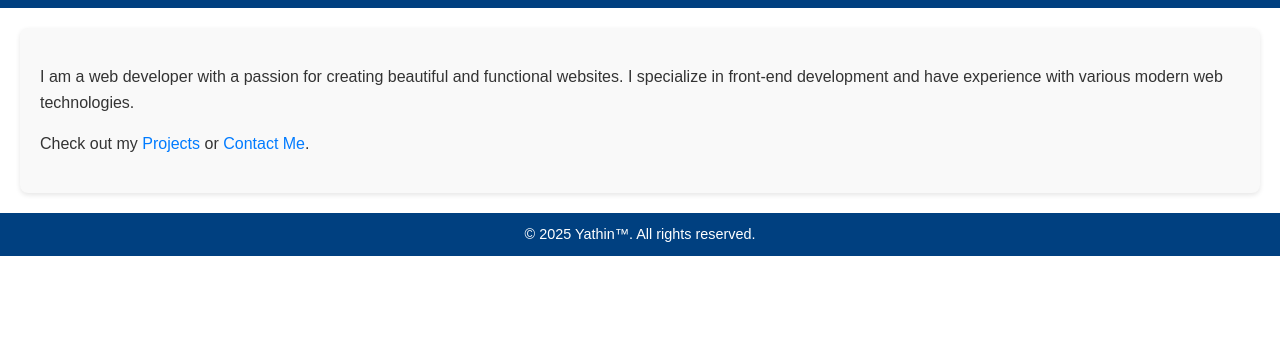
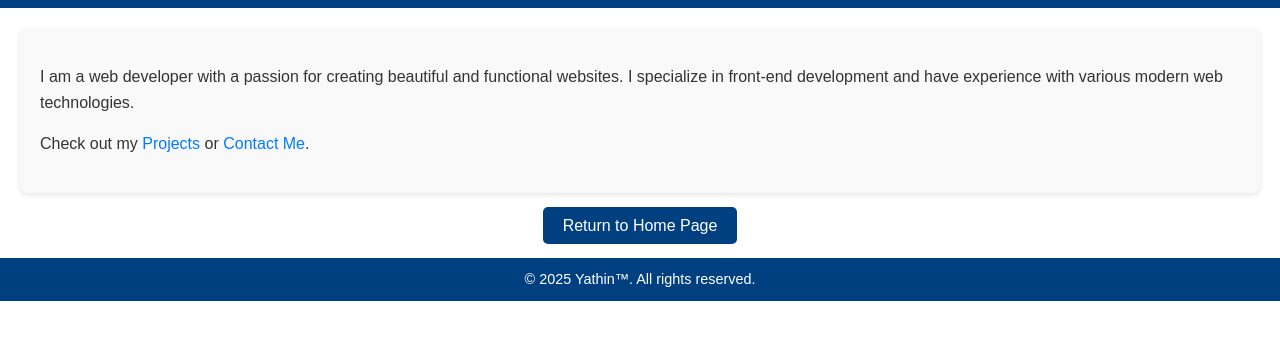
Before and after one commit to yathin51/yathinks.github.io, a plain HTML site: page about.html in a window 1280 px wide. Shown: the part 96-436 px from the top of the page. Drawn offline with Linux system fonts and the light colour scheme.

Commit message:
update return page everywhere

```diff
--- a/about.html
+++ b/about.html
@@ -22,6 +22,9 @@
         <a href="contact.html">Contact Me</a>.
       </p>
     </section>
+    <nav>
+      <a href="index.html">Return to Home Page</a>
+    </nav>
     <footer>
       <p>&copy; 2025 Yathin™. All rights reserved.</p>
     </footer>
```
Also changed, not shown: contact.html (+3 -0 lines).
